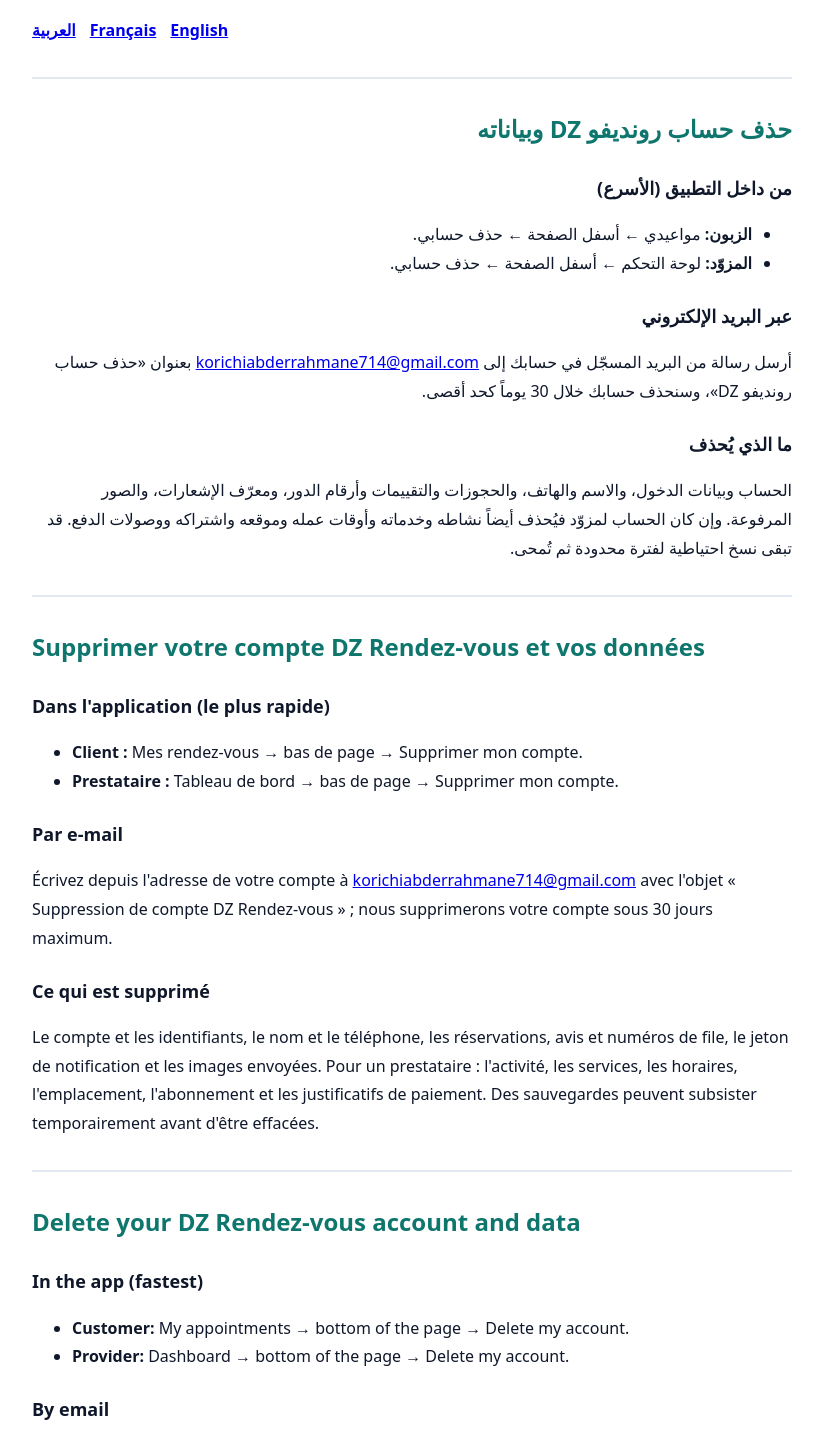
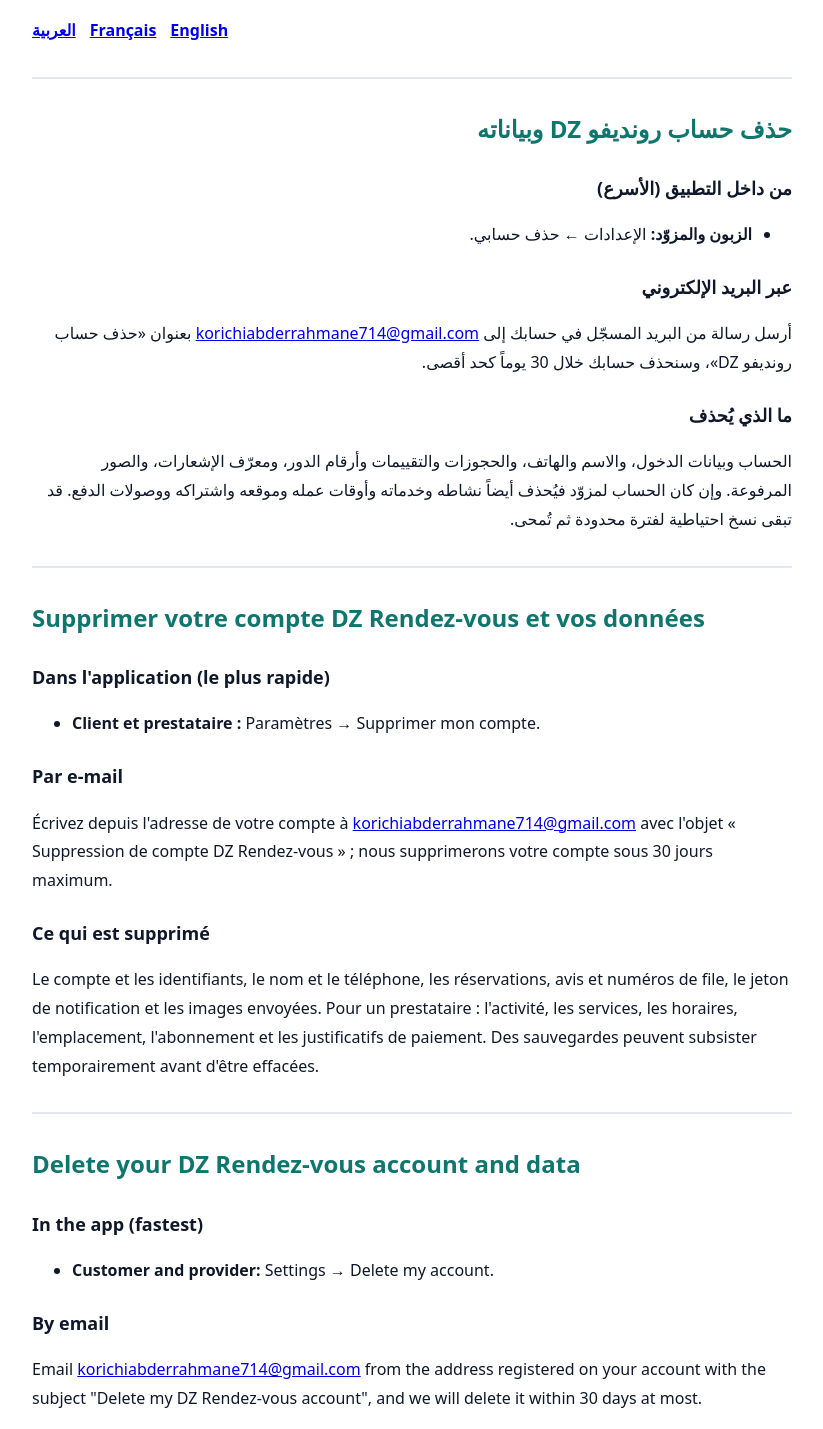
Before and after one commit to korichiabderrahmane714-creator/maw3idi-legal, a plain HTML site: page delete-account.html in a window 1280 px wide. Shown: the top 1429 px of the page, without its empty margins (228-1051 px from the left). Drawn offline with Linux system fonts and the light colour scheme.

Commit message:
Fix in-app deletion path in delete-account page

```diff
--- a/delete-account.html
+++ b/delete-account.html
@@ -3,7 +3,7 @@
 <nav><a href="#ar">العربية</a><a href="#fr">Français</a><a href="#en">English</a></nav><section id="ar" dir="rtl">
 <h1>حذف حساب رونديفو DZ وبياناته</h1>
 <h2>من داخل التطبيق (الأسرع)</h2>
-<ul><li><b>الزبون:</b> مواعيدي ← أسفل الصفحة ← حذف حسابي.</li><li><b>المزوّد:</b> لوحة التحكم ← أسفل الصفحة ← حذف حسابي.</li></ul>
+<ul><li><b>الزبون والمزوّد:</b> الإعدادات ← حذف حسابي.</li></ul>
 <h2>عبر البريد الإلكتروني</h2>
 <p>أرسل رسالة من البريد المسجّل في حسابك إلى <a href="mailto:korichiabderrahmane714@gmail.com">korichiabderrahmane714@gmail.com</a> بعنوان «حذف حساب رونديفو DZ»، وسنحذف حسابك خلال 30 يوماً كحد أقصى.</p>
 <h2>ما الذي يُحذف</h2>
@@ -12,7 +12,7 @@
 <section id="fr" dir="ltr" lang="fr">
 <h1>Supprimer votre compte DZ Rendez-vous et vos données</h1>
 <h2>Dans l'application (le plus rapide)</h2>
-<ul><li><b>Client :</b> Mes rendez-vous &rarr; bas de page &rarr; Supprimer mon compte.</li><li><b>Prestataire :</b> Tableau de bord &rarr; bas de page &rarr; Supprimer mon compte.</li></ul>
+<ul><li><b>Client et prestataire :</b> Paramètres &rarr; Supprimer mon compte.</li></ul>
 <h2>Par e-mail</h2>
 <p>Écrivez depuis l'adresse de votre compte à <a href="mailto:korichiabderrahmane714@gmail.com">korichiabderrahmane714@gmail.com</a> avec l'objet « Suppression de compte DZ Rendez-vous » ; nous supprimerons votre compte sous 30 jours maximum.</p>
 <h2>Ce qui est supprimé</h2>
@@ -21,7 +21,7 @@
 <section id="en" dir="ltr" lang="en">
 <h1>Delete your DZ Rendez-vous account and data</h1>
 <h2>In the app (fastest)</h2>
-<ul><li><b>Customer:</b> My appointments &rarr; bottom of the page &rarr; Delete my account.</li><li><b>Provider:</b> Dashboard &rarr; bottom of the page &rarr; Delete my account.</li></ul>
+<ul><li><b>Customer and provider:</b> Settings &rarr; Delete my account.</li></ul>
 <h2>By email</h2>
 <p>Email <a href="mailto:korichiabderrahmane714@gmail.com">korichiabderrahmane714@gmail.com</a> from the address registered on your account with the subject "Delete my DZ Rendez-vous account", and we will delete it within 30 days at most.</p>
 <h2>What is deleted</h2>
```
